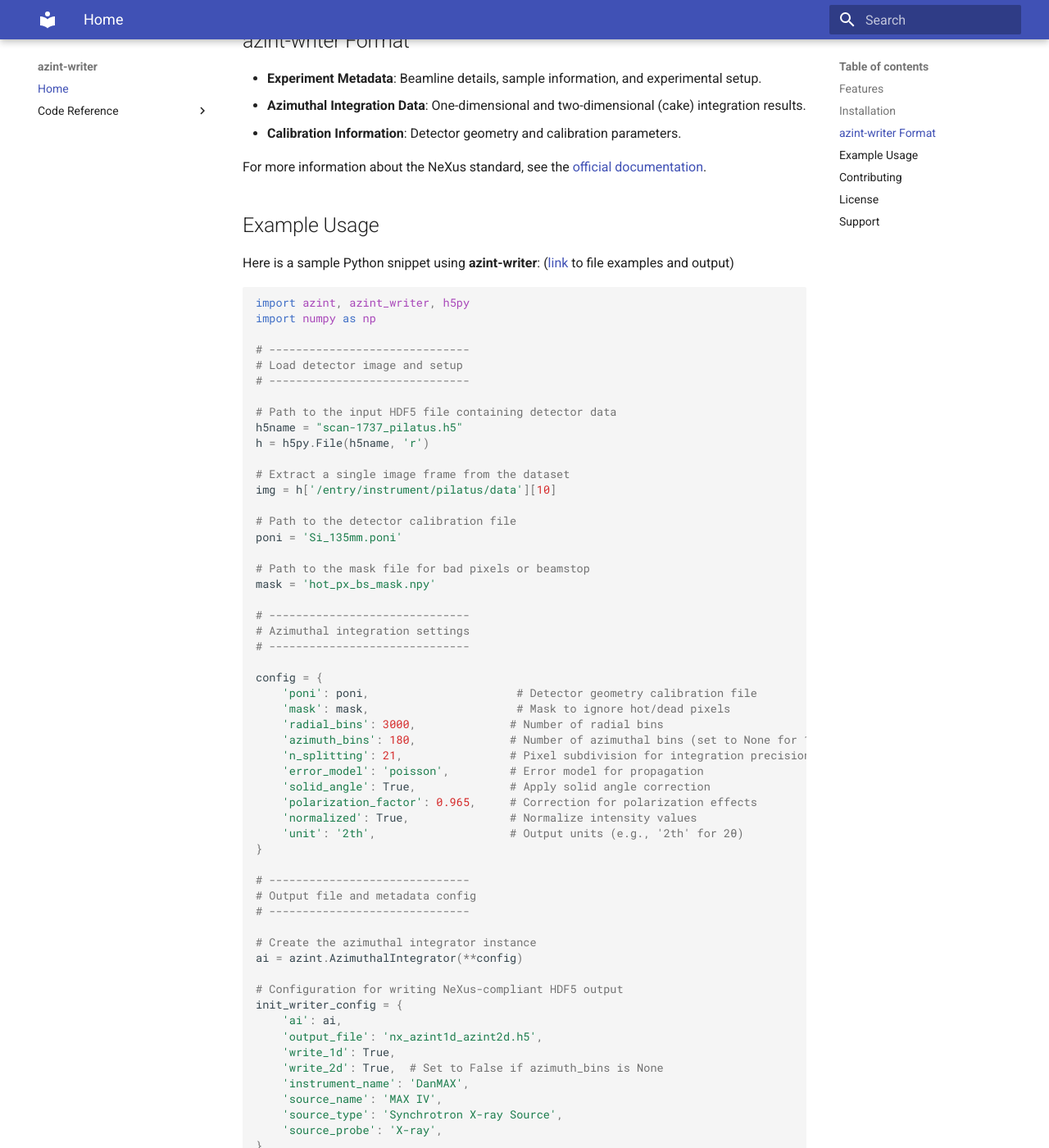
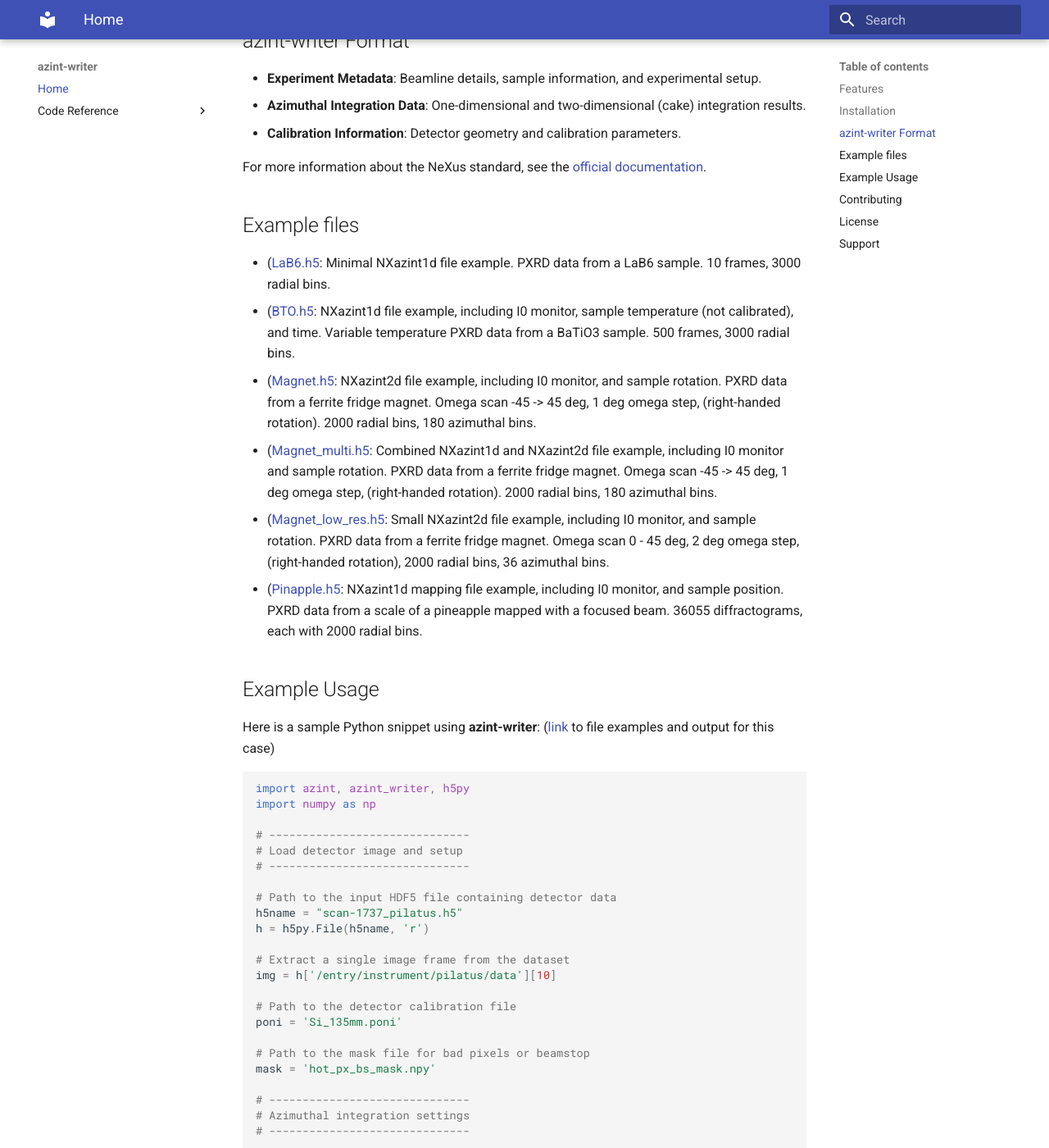
Before and after one commit to maxiv-science/azint_writer, an MkDocs documentation site: the page built from docs/index.md, in a window 1280 px wide and 1400 px high, scrolled down 722 px. Shown: the whole window at 82% size. Built offline with MkDocs 1.6.1 and Material for MkDocs 9.7.7, drawn with Linux system fonts in a browser that asks for light colours; some of the changed text lies outside the part shown.

Commit message:
new files links

````diff
--- a/docs/index.md
+++ b/docs/index.md
@@ -28,10 +28,20 @@ conda install -c maxiv azint-writer
 
 For more information about the NeXus standard, see the [official documentation](https://www.nexusformat.org/).
 
+## Example files
+
+- ([LaB6.h5](https://zenodo.org/records/18685806): Minimal NXazint1d file example. PXRD data from a LaB6 sample. 10 frames, 3000 radial bins.
+- ([BTO.h5](https://zenodo.org/records/18685854): NXazint1d file example, including I0 monitor, sample temperature (not calibrated), and time. Variable temperature PXRD data from a BaTiO3 sample. 500 frames, 3000 radial bins.
+- ([Magnet.h5](https://zenodo.org/records/18685870): NXazint2d file example, including I0 monitor, and sample rotation. PXRD data from a ferrite fridge magnet. Omega scan -45 -> 45 deg, 1 deg omega step, (right-handed rotation). 2000 radial bins, 180 azimuthal bins.
+- ([Magnet_multi.h5](https://zenodo.org/records/18685880): Combined NXazint1d and NXazint2d file example, including I0 monitor and sample rotation. PXRD data from a ferrite fridge magnet. Omega scan -45 -> 45 deg, 1 deg omega step, (right-handed rotation). 2000 radial bins, 180 azimuthal bins.
+- ([Magnet_low_res.h5](https://zenodo.org/records/18685893): Small NXazint2d file example, including I0 monitor, and sample rotation. PXRD data from a ferrite fridge magnet. Omega scan 0 - 45 deg, 2 deg omega step, (right-handed rotation), 2000 radial bins, 36 azimuthal bins.
+- ([Pinapple.h5](https://zenodo.org/records/18685899): NXazint1d mapping file example, including I0 monitor, and sample position. PXRD data from a scale of a pineapple mapped with a focused beam. 36055 diffractograms, each with 2000 radial bins.
+
+
 ## Example Usage
 
 Here is a sample Python snippet using **azint-writer**:
-([link](https://zenodo.org/records/15744976) to file examples and output)
+([link](https://zenodo.org/records/15744976) to file examples and output for this case)
 
 ```python
 import azint, azint_writer, h5py
````
Also changed, not shown: other parts of docs/index.md (+1 -1 lines).
